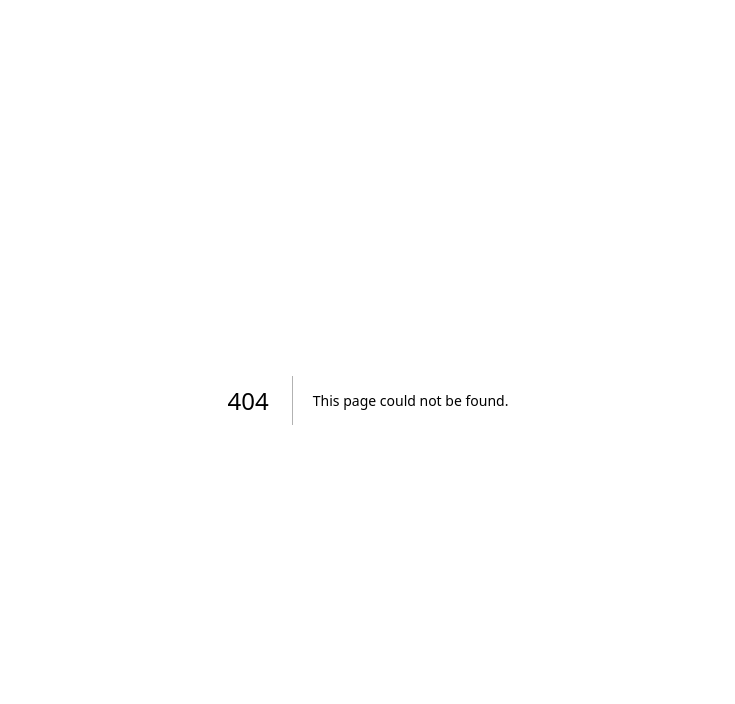
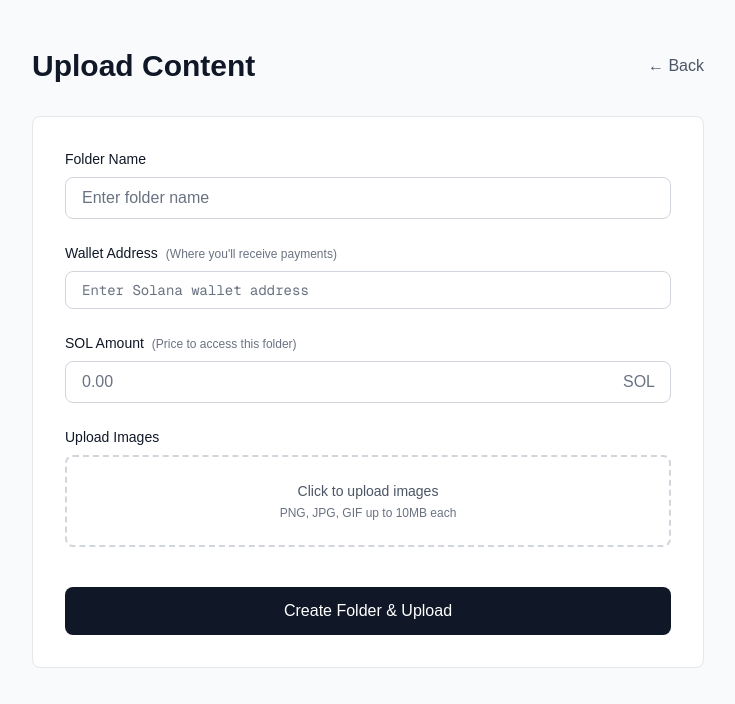
Before and after one commit to jarrensj/cloudopto, a Next.js app: page /upload in a window 1280 px wide. Before the commit this address had no page. Shown: the top 704 px of the page, without its empty margins (272-1007 px from the left). Built offline with nearby package versions, Linux system fonts and the light colour scheme.

Commit message:
feat: create upload form for paid content folders

```diff
--- a/app/page.tsx
+++ b/app/page.tsx
@@ -12,12 +12,20 @@ export default function Home() {
   return (
     <div className="min-h-screen bg-gray-50 py-12 px-4">
       <div className="max-w-4xl mx-auto">
+        <div className="flex justify-end mb-6">
+          <Link
+            href="/upload"
+            className="inline-flex items-center gap-2 bg-gray-900 text-white px-4 py-2 rounded-lg hover:bg-gray-800 transition-colors"
+          >
+            Upload
+          </Link>
+        </div>
         <div className="text-center mb-12">
           <h1 className="text-4xl font-bold text-gray-900 mb-3">
-            Premium Content Library
+            Photo Content Library
           </h1>
           <p className="text-lg text-gray-600">
-            Select a folder to unlock exclusive content
+            Select a folder to unlock the photos
           </p>
         </div>
 
--- /dev/null
+++ b/app/upload/page.tsx
@@ -0,0 +1,158 @@
+'use client';
+
+import Link from "next/link";
+import { useState } from "react";
+
+export default function UploadPage() {
+  const [folderName, setFolderName] = useState('');
+  const [walletAddress, setWalletAddress] = useState('');
+  const [solAmount, setSolAmount] = useState('');
+  const [images, setImages] = useState<File[]>([]);
+
+  const handleImageUpload = (e: React.ChangeEvent<HTMLInputElement>) => {
+    if (e.target.files) {
+      setImages(Array.from(e.target.files));
+    }
+  };
+
+  const handleSubmit = (e: React.FormEvent) => {
+    e.preventDefault();
+    // Handle form submission here
+    console.log({
+      folderName,
+      walletAddress,
+      solAmount,
+      images: images.map(img => img.name)
+    });
+    alert('Upload submitted! (This is not yet connected)');
+  };
+
+  return (
+    <div className="min-h-screen bg-gray-50 py-12 px-4">
+      <div className="max-w-2xl mx-auto">
+        <div className="flex justify-between items-center mb-8">
+          <h1 className="text-3xl font-bold text-gray-900">Upload Content</h1>
+          <Link
+            href="/"
+            className="text-gray-600 hover:text-gray-900 transition-colors"
+          >
+            ← Back
+          </Link>
+        </div>
+
+        <form onSubmit={handleSubmit} className="bg-white rounded-lg border border-gray-200 p-8 space-y-6">
+          {/* Folder Name */}
+          <div>
+            <label htmlFor="folderName" className="block text-sm font-medium text-gray-900 mb-2">
+              Folder Name
+            </label>
+            <input
+              type="text"
+              id="folderName"
+              value={folderName}
+              onChange={(e) => setFolderName(e.target.value)}
+              className="w-full px-4 py-2 border border-gray-300 rounded-lg focus:ring-2 focus:ring-gray-900 focus:border-transparent outline-none placeholder:text-gray-500 text-gray-900"
+              placeholder="Enter folder name"
+              required
+            />
+          </div>
+
+          {/* Wallet Address */}
+          <div>
+            <label htmlFor="walletAddress" className="block text-sm font-medium text-gray-900 mb-2">
+              Wallet Address
+              <span className="text-gray-500 text-xs ml-2">(Where you'll receive payments)</span>
+            </label>
+            <input
+              type="text"
+              id="walletAddress"
+              value={walletAddress}
+              onChange={(e) => setWalletAddress(e.target.value)}
+              className="w-full px-4 py-2 border border-gray-300 rounded-lg focus:ring-2 focus:ring-gray-900 focus:border-transparent outline-none font-mono text-sm placeholder:text-gray-500 text-gray-900"
+              placeholder="Enter Solana wallet address"
+              required
+            />
+          </div>
+
+          {/* SOL Amount */}
+          <div>
+            <label htmlFor="solAmount" className="block text-sm font-medium text-gray-900 mb-2">
+              SOL Amount
+              <span className="text-gray-500 text-xs ml-2">(Price to access this folder)</span>
+            </label>
+            <div className="relative">
+              <input
+                type="number"
+                id="solAmount"
+                value={solAmount}
+                onChange={(e) => setSolAmount(e.target.value)}
+                className="w-full pl-4 pr-16 py-2 border border-gray-300 rounded-lg focus:ring-2 focus:ring-gray-900 focus:border-transparent outline-none placeholder:text-gray-500 text-gray-900"
+                placeholder="0.00"
+                step="0.01"
+                min="0"
+                required
+              />
+              <span className="absolute right-4 top-1/2 -translate-y-1/2 text-gray-500 pointer-events-none">SOL</span>
+            </div>
+          </div>
+
+          {/* Image Upload */}
+          <div>
+            <label htmlFor="images" className="block text-sm font-medium text-gray-900 mb-2">
+              Upload Images
+            </label>
+            <div className="border-2 border-dashed border-gray-300 rounded-lg p-6 text-center hover:border-gray-400 transition-colors">
+              <input
+                type="file"
+                id="images"
+                onChange={handleImageUpload}
+                className="hidden"
+                accept="image/*"
+                multiple
+                required
+              />
+              <label
+                htmlFor="images"
+                className="cursor-pointer flex flex-col items-center"
+              >
+                <span className="text-sm text-gray-600 mb-1">
+                  Click to upload images
+                </span>
+                <span className="text-xs text-gray-500">
+                  PNG, JPG, GIF up to 10MB each
+                </span>
+              </label>
+            </div>
+            {images.length > 0 && (
+              <div className="mt-4 space-y-2">
+                <p className="text-sm font-medium text-gray-900">
+                  {images.length} file{images.length !== 1 ? 's' : ''} selected:
+                </p>
+                <ul className="text-sm text-gray-600 space-y-1">
+                  {images.map((file, index) => (
+                    <li key={index} className="flex items-center gap-2">
+                      <svg className="w-4 h-4 text-green-500" fill="none" stroke="currentColor" viewBox="0 0 24 24">
+                        <path strokeLinecap="round" strokeLinejoin="round" strokeWidth={2} d="M5 13l4 4L19 7" />
+                      </svg>
+                      {file.name}
+                    </li>
+                  ))}
+                </ul>
+              </div>
+            )}
+          </div>
+
+          {/* Submit Button */}
+          <div className="pt-4">
+            <button
+              type="submit"
+              className="w-full bg-gray-900 text-white px-6 py-3 rounded-lg hover:bg-gray-800 transition-colors font-medium"
+            >
+              Create Folder & Upload
+            </button>
+          </div>
+        </form>
+      </div>
+    </div>
+  );
+}
```
